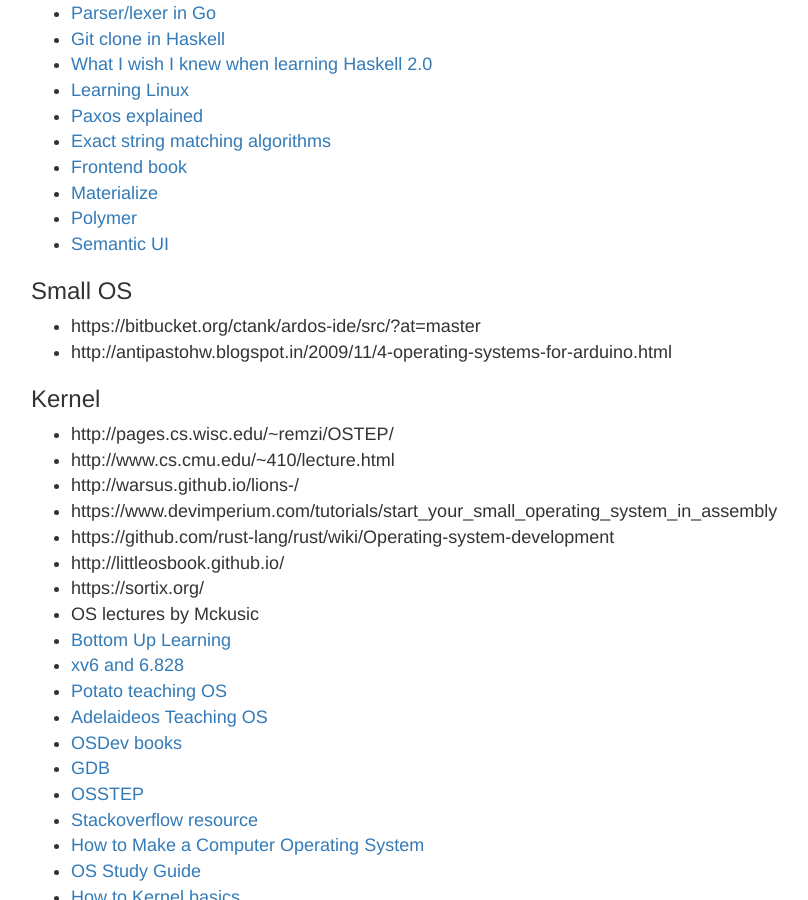
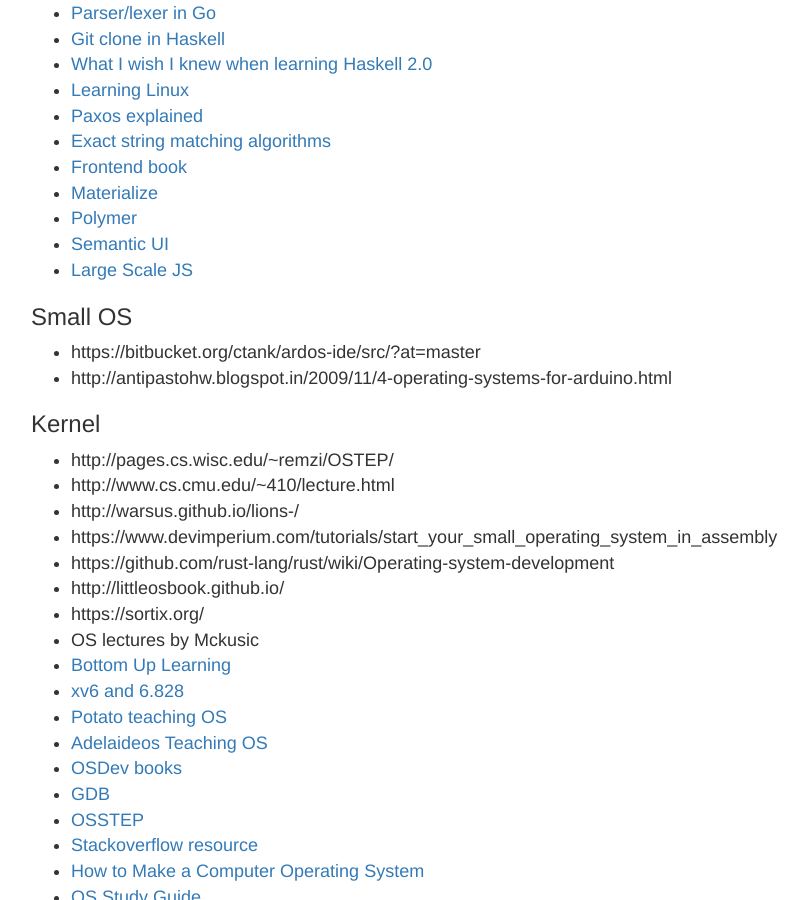
Before and after one commit to rohityadavcloud/rohityadavcloud.github.io, a Jekyll site: the page built from k/index.markdown, in a window 1280 px wide and 900 px high, scrolled down 6310 px. Shown: the whole window, without its empty margins (234-1042 px from the left). Built offline with Jekyll 4.4.1, drawn with Linux system fonts in a browser that asks for light colours.

Commit message:
kup;
Signed-off-by: Rohit Yadav <rohit.yadav@shapeblue.com>

```diff
--- a/k/index.markdown
+++ b/k/index.markdown
@@ -253,6 +253,7 @@
 - [Materialize](http://materializecss.com/mobile.html)
 - [Polymer](https://elements.polymer-project.org/)
 - [Semantic UI](http://semantic-ui.com/)
+- [Large Scale JS](http://addyosmani.com/largescalejavascript/)
 
 ### Small OS
 
```
